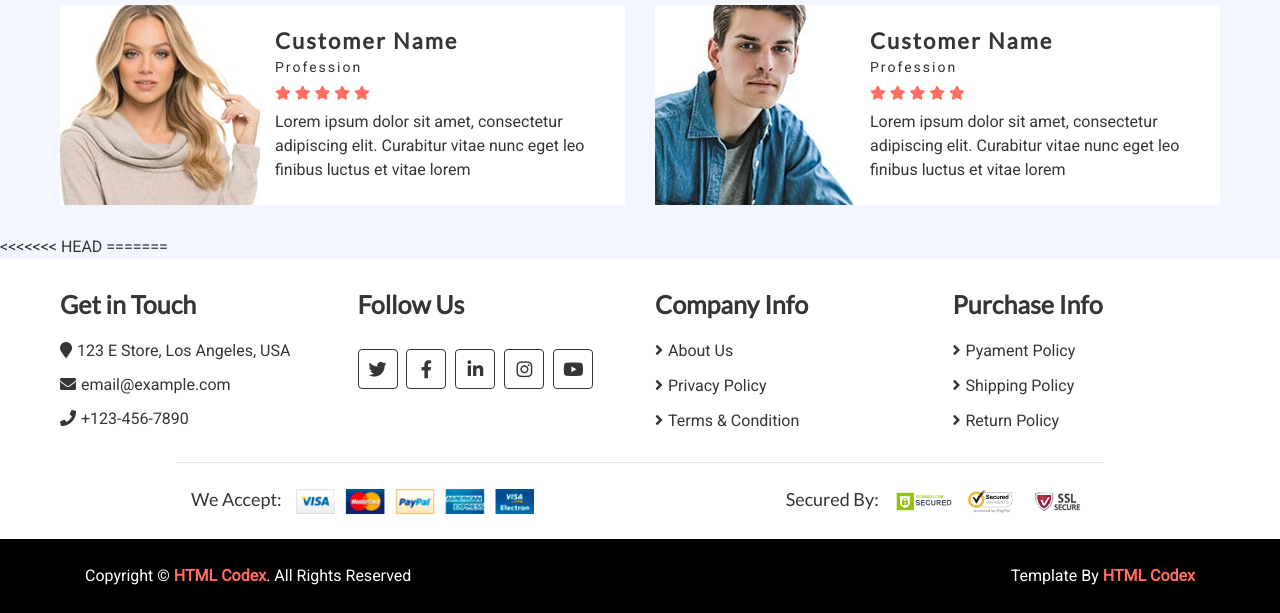
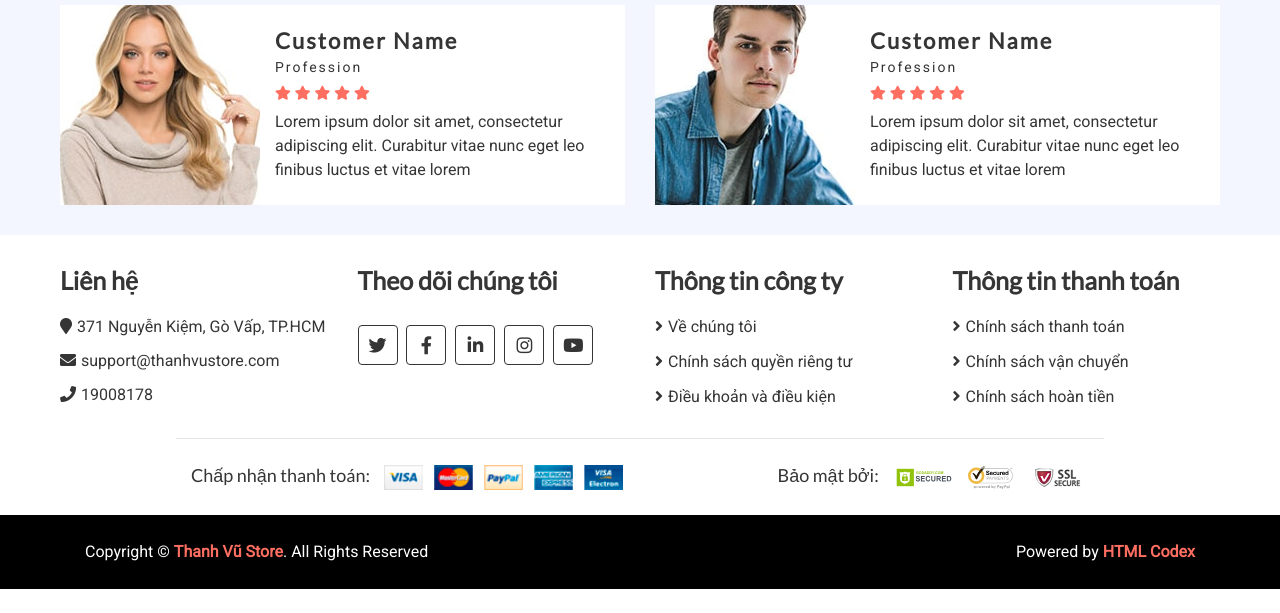
Before and after one commit to quoctann/demowebstore, a Flask app: page / in a window 1280 px wide. Shown: the part 2871-3484 px from the top of the page. After the commit the page ends 3460 px from the top, so only its background shows below. Run offline with Flask 2, Linux system fonts and the light colour scheme; some libraries are stand-ins or nearby versions.

Commit message:
making compatible

```diff
--- a/webstore/templates/bar_footer.html
+++ b/webstore/templates/bar_footer.html
@@ -136,18 +136,18 @@
                 <div class="row">
                     <div class="col-lg-3 col-md-6">
                         <div class="footer-widget">
-                            <h2>Get in Touch</h2>
+                            <h2>Liên hệ</h2>
                             <div class="contact-info">
-                                <p><i class="fa fa-map-marker"></i>123 E Store, Los Angeles, USA</p>
-                                <p><i class="fa fa-envelope"></i>email@example.com</p>
-                                <p><i class="fa fa-phone"></i>+123-456-7890</p>
+                                <p><i class="fa fa-map-marker"></i>371 Nguyễn Kiệm, Gò Vấp, TP.HCM</p>
+                                <p><i class="fa fa-envelope"></i>support@thanhvustore.com</p>
+                                <p><i class="fa fa-phone"></i>19008178</p>
                             </div>
                         </div>
                     </div>
 
                     <div class="col-lg-3 col-md-6">
                         <div class="footer-widget">
-                            <h2>Follow Us</h2>
+                            <h2>Theo dõi chúng tôi</h2>
                             <div class="contact-info">
                                 <div class="social">
                                     <a href=""><i class="fab fa-twitter"></i></a>
@@ -162,22 +162,22 @@
 
                     <div class="col-lg-3 col-md-6">
                         <div class="footer-widget">
-                            <h2>Company Info</h2>
+                            <h2>Thông tin công ty</h2>
                             <ul>
-                                <li><a href="#">About Us</a></li>
-                                <li><a href="#">Privacy Policy</a></li>
-                                <li><a href="#">Terms & Condition</a></li>
+                                <li><a href="#">Về chúng tôi</a></li>
+                                <li><a href="#">Chính sách quyền riêng tư</a></li>
+                                <li><a href="#">Điều khoản và điều kiện</a></li>
                             </ul>
                         </div>
                     </div>
 
                     <div class="col-lg-3 col-md-6">
                         <div class="footer-widget">
-                            <h2>Purchase Info</h2>
+                            <h2>Thông tin thanh toán</h2>
                             <ul>
-                                <li><a href="#">Pyament Policy</a></li>
-                                <li><a href="#">Shipping Policy</a></li>
-                                <li><a href="#">Return Policy</a></li>
+                                <li><a href="#">Chính sách thanh toán</a></li>
+                                <li><a href="#">Chính sách vận chuyển</a></li>
+                                <li><a href="#">Chính sách hoàn tiền</a></li>
                             </ul>
                         </div>
                     </div>
@@ -186,13 +186,13 @@
                 <div class="row payment align-items-center">
                     <div class="col-md-6">
                         <div class="payment-method">
-                            <h2>We Accept:</h2>
+                            <h2>Chấp nhận thanh toán:</h2>
                             <img src="{{ url_for('static' ,filename='img/payment-method.png') }}" alt="Payment Security" />
                         </div>
                     </div>
                     <div class="col-md-6">
                         <div class="payment-security">
-                            <h2>Secured By:</h2>
+                            <h2>Bảo mật bởi:</h2>
                             <img src="{{ url_for('static' ,filename='img/godaddy.svg') }}" alt="Payment Security" />
                             <img src="{{ url_for('static' ,filename='img/norton.svg') }}" alt="Payment Security" />
                             <img src="{{ url_for('static' ,filename='img/ssl.svg') }}" alt="Payment Security" />
@@ -208,11 +208,11 @@
             <div class="container">
                 <div class="row">
                     <div class="col-md-6 copyright">
-                        <p>Copyright &copy; <a href="https://htmlcodex.com">HTML Codex</a>. All Rights Reserved</p>
+                        <p>Copyright &copy; <a href="https://htmlcodex.com">Thanh Vũ Store</a>. All Rights Reserved</p>
                     </div>
 
                     <div class="col-md-6 template-by">
-                        <p>Template By <a href="https://htmlcodex.com">HTML Codex</a></p>
+                        <p>Powered by <a href="https://htmlcodex.com">HTML Codex</a></p>
                     </div>
                 </div>
             </div>
--- a/webstore/templates/index.html
+++ b/webstore/templates/index.html
@@ -598,12 +598,4 @@
                 </div>
             </div>
         </div>
-<<<<<<< HEAD
-        <!-- Review End -->
-
-        <!-- Footer Start -->
-
-=======
-        <!-- Review End -->
 {% endblock %}
->>>>>>> 1ca4e4a0ef405f73f63fdddfc59b87894ce62b10
```
